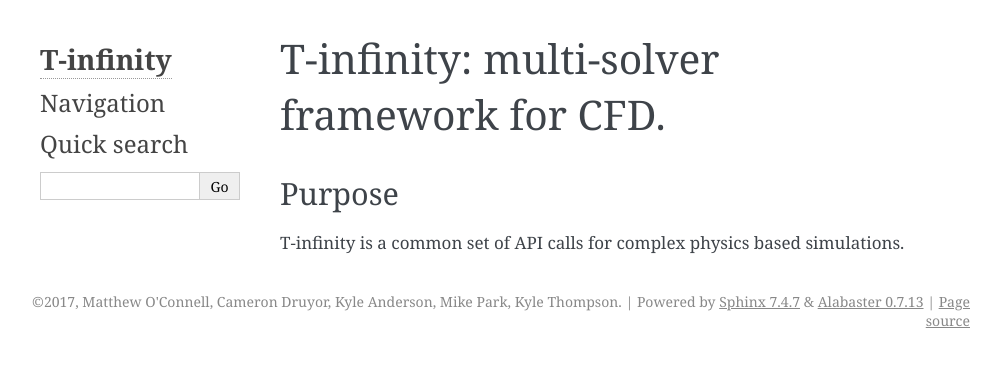
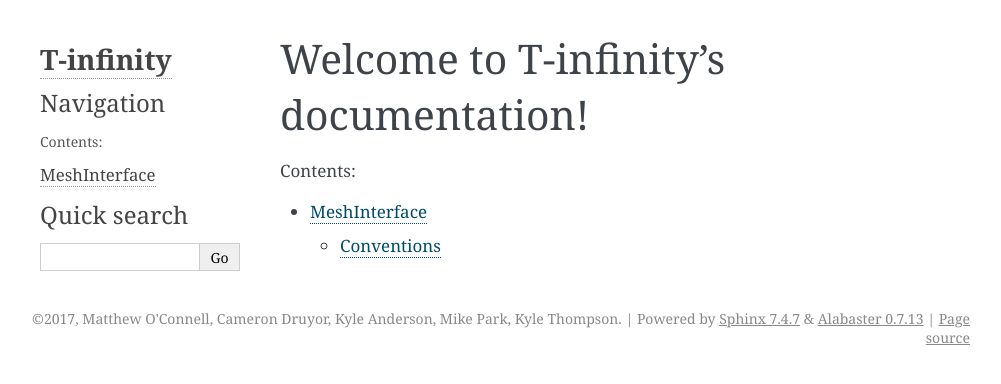
Before and after one commit to T-infinity/T-infinity-docs, a Sphinx documentation site: the page built from docs/index.rst, in a window 1280 px wide. Shown: the top 384 px of the page, without its empty margins (140-1141 px from the left). Built offline with Sphinx 7.4.7, drawn with Linux system fonts in a browser that asks for light colours; formulas are drawn with MathJax 3.

Commit message:
To fix warning

```diff
--- a/docs/index.rst
+++ b/docs/index.rst
@@ -1,7 +1,9 @@
-T-infinity: multi-solver framework for CFD.
-===========================================
 
-Purpose
--------
+Welcome to T-infinity's documentation!
+======================================
 
-T-infinity is a common set of API calls for complex physics based simulations.
+.. toctree::
+   :maxdepth: 2
+   :caption: Contents:
+
+   mesh
--- a/docs/mesh.rst
+++ b/docs/mesh.rst
@@ -1,7 +1,7 @@
 MeshInterface
-============
-The `MeshInterface` describes read-only access to an unstructured grid.
-Each instance of a `MeshInterface` represents one partition of an unstructured grid.
+=============
+The ``MeshInterface`` describes read-only access to an unstructured grid.
+Each instance of a ``MeshInterface`` represents one partition of an unstructured grid.
 
 Conventions
 -----------
```
Also changed, not shown: docs/mesh/mesh.md (deleted, +0 -6 lines).
